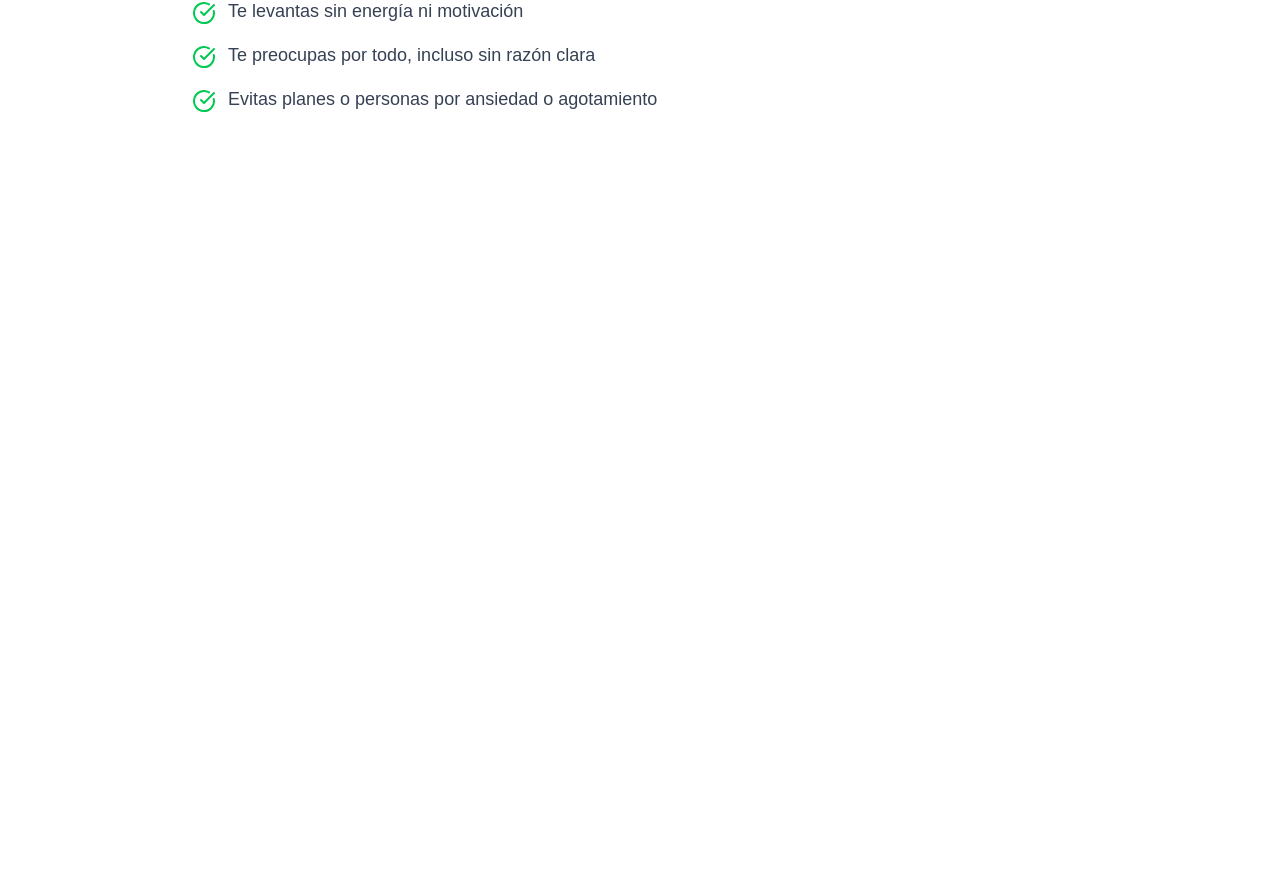
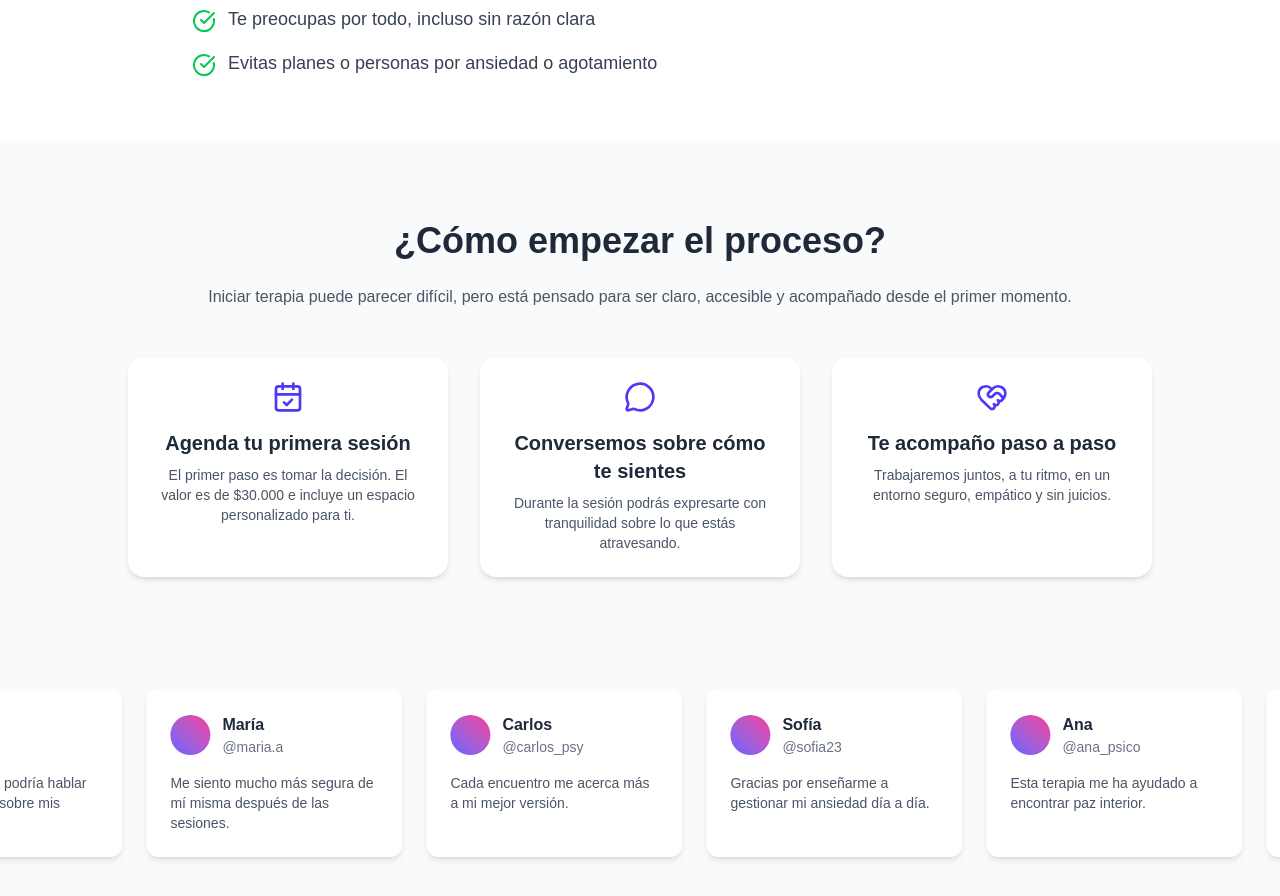
Before and after one commit to gpedrosad/landingProyecto, a Next.js app: page / in a window 1280 px wide. Shown: the part 1633-2529 px from the top of the page. Before the commit the page ends 1810 px from the top, so only its background shows below. Built offline with nearby package versions, Linux system fonts and the light colour scheme.

Commit message:
agregado los comentarios

```diff
--- a/src/app/page.tsx
+++ b/src/app/page.tsx
@@ -1,20 +1,22 @@
 import PromoCard from "@/components/PromoCard";
 import PromoBanner from "@/components/PromoBanner";
 import DiagnosticoForm from "@/components/DiagnosticoForm";
-import { SymptomsSection } from "@/components/SymptomsSection";
+import { SymptomsSection } from "@/components/SymptomsSection"
+import { StepsSection } from "@/components/StepsSection"
+import { TestimonialsMarquee } from "@/components/TestimonialsMarquee"
 
 
 export default function Home() {
   return (
     <div>
-      <h1 className="text-3xl font-bold underline">Hello World</h1>
       <PromoCard />
       <div className="flex justify-center mt-10 mb-10 p-5">
         <PromoBanner />
       </div>
       <DiagnosticoForm />
       <SymptomsSection />
-
+      <StepsSection />
+      <TestimonialsMarquee />
     </div>
   );
 }
--- /dev/null
+++ b/src/components/StepsSection.tsx
@@ -0,0 +1,49 @@
+import { CalendarCheck, MessageCircle, HeartHandshake } from "lucide-react";
+
+const steps = [
+  {
+    title: "Agenda tu primera sesión",
+    description: "El primer paso es tomar la decisión. El valor es de $30.000 e incluye un espacio personalizado para ti.",
+    icon: <CalendarCheck className="w-8 h-8 text-indigo-600" />,
+  },
+  {
+    title: "Conversemos sobre cómo te sientes",
+    description: "Durante la sesión podrás expresarte con tranquilidad sobre lo que estás atravesando.",
+    icon: <MessageCircle className="w-8 h-8 text-indigo-600" />,
+  },
+  {
+    title: "Te acompaño paso a paso",
+    description: "Trabajaremos juntos, a tu ritmo, en un entorno seguro, empático y sin juicios.",
+    icon: <HeartHandshake className="w-8 h-8 text-indigo-600" />,
+  },
+];
+
+export function StepsSection() {
+  return (
+    <section className="bg-gray-50 py-20 px-6 sm:px-12 lg:px-32">
+      <div className="max-w-5xl mx-auto text-center">
+        <h2 className="text-3xl sm:text-4xl font-semibold text-gray-800 mb-6">
+          ¿Cómo empezar el proceso?
+        </h2>
+        <p className="text-gray-600 mb-12">
+          Iniciar terapia puede parecer difícil, pero está pensado para ser claro, accesible y acompañado desde el primer momento.
+        </p>
+
+        <div className="grid gap-8 sm:grid-cols-2 lg:grid-cols-3">
+          {steps.map((step, index) => (
+            <div
+              key={index}
+              className="bg-white rounded-2xl p-6 shadow-md hover:shadow-lg transition duration-300 flex flex-col items-center text-center"
+            >
+              <div className="mb-4">{step.icon}</div>
+              <h3 className="text-xl font-semibold text-gray-800 mb-2">
+                {step.title}
+              </h3>
+              <p className="text-gray-600 text-sm">{step.description}</p>
+            </div>
+          ))}
+        </div>
+      </div>
+    </section>
+  );
+}
--- /dev/null
+++ b/src/components/TestimonialsMarquee.tsx
@@ -0,0 +1,58 @@
+"use client";
+
+import React from "react";
+
+const testimonials = [
+  { name: "Ana", handle: "@ana_psico", text: "Esta terapia me ha ayudado a encontrar paz interior." },
+  { name: "Luis", handle: "@luis89", text: "Nunca pensé que podría hablar tan abiertamente sobre mis emociones." },
+  { name: "María", handle: "@maria.a", text: "Me siento mucho más segura de mí misma después de las sesiones." },
+  { name: "Carlos", handle: "@carlos_psy", text: "Cada encuentro me acerca más a mi mejor versión." },
+  { name: "Sofía", handle: "@sofia23", text: "Gracias por enseñarme a gestionar mi ansiedad día a día." },
+];
+
+export function TestimonialsMarquee() {
+  return (
+    <div className="relative bg-gray-50 py-8">
+      {/* Gradientes laterales */}
+      <div className="pointer-events-none absolute inset-y-0 left-0 w-16 bg-gradient-to-r from-gray-50" />
+      <div className="pointer-events-none absolute inset-y-0 right-0 w-16 bg-gradient-to-l from-gray-50" />
+
+      {/* Contenedor scroll */}
+      <div className="overflow-x-hidden">
+        <div className="inline-block animate-marquee space-x-6 whitespace-nowrap">
+          {[...testimonials, ...testimonials].map((t, i) => (
+            <div
+              key={i}
+              className="inline-block bg-white rounded-xl shadow-md p-6 w-64 h-42 flex-shrink-0 flex flex-col justify-between overflow-hidden whitespace-normal"
+            >
+              <div>
+                <div className="flex items-center mb-4">
+                  <div className="h-10 w-10 bg-gradient-to-tr from-indigo-500 to-pink-500 rounded-full mr-3" />
+                  <div>
+                    <p className="font-semibold text-gray-800">{t.name}</p>
+                    <p className="text-sm text-gray-500">{t.handle}</p>
+                  </div>
+                </div>
+                <p className="text-gray-600 text-sm break-words">
+                  {t.text}
+                </p>
+              </div>
+              {/* Si quisieras agregar un pequeño pie de tarjeta, lo pondrías aquí */}
+            </div>
+          ))}
+        </div>
+      </div>
+
+      {/* Animaciones */}
+      <style jsx>{`
+        @keyframes marquee {
+          0% { transform: translateX(0); }
+          100% { transform: translateX(-50%); }
+        }
+        .animate-marquee {
+          animation: marquee 20s linear infinite;
+        }
+      `}</style>
+    </div>
+  );
+}
```
